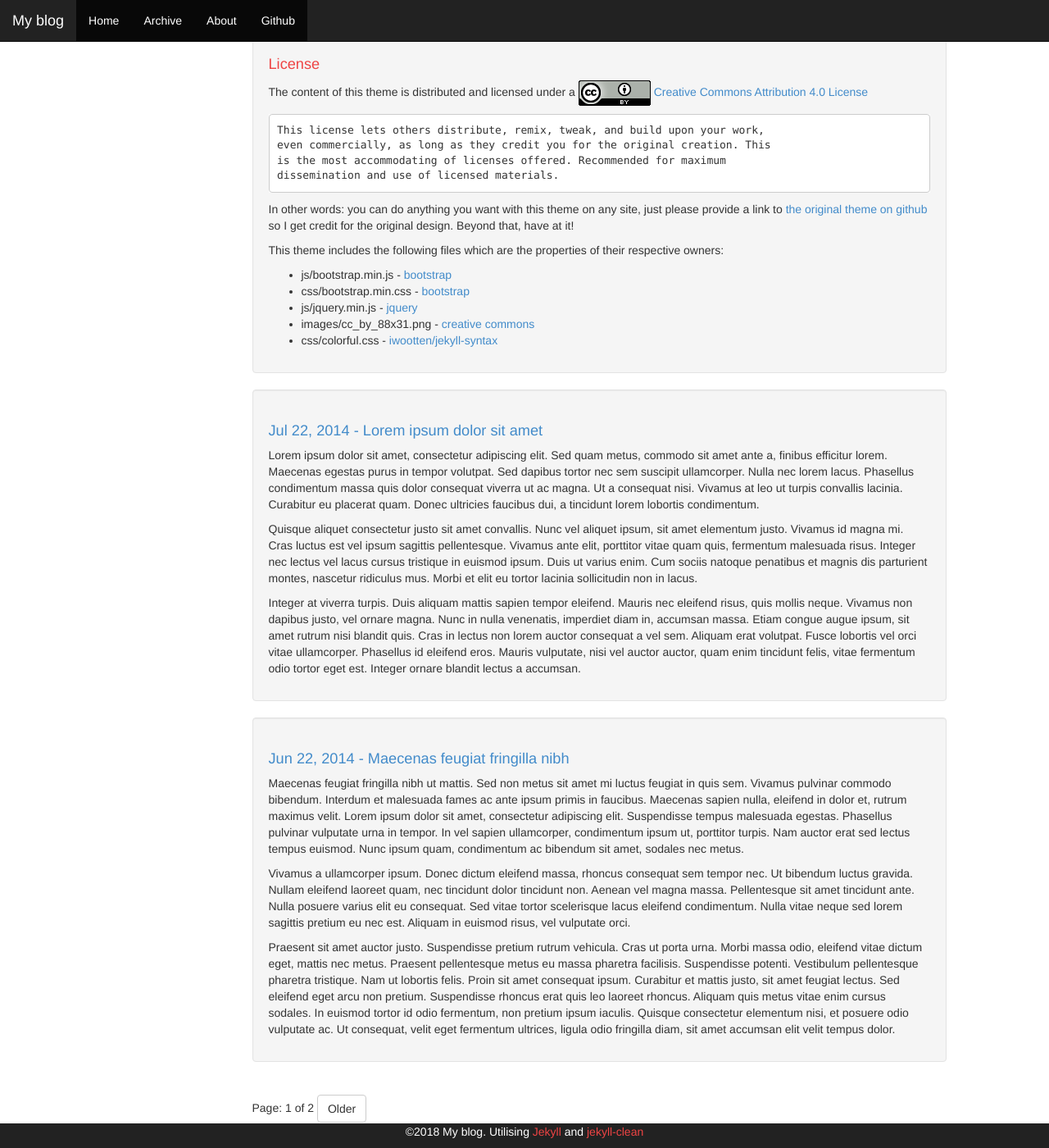
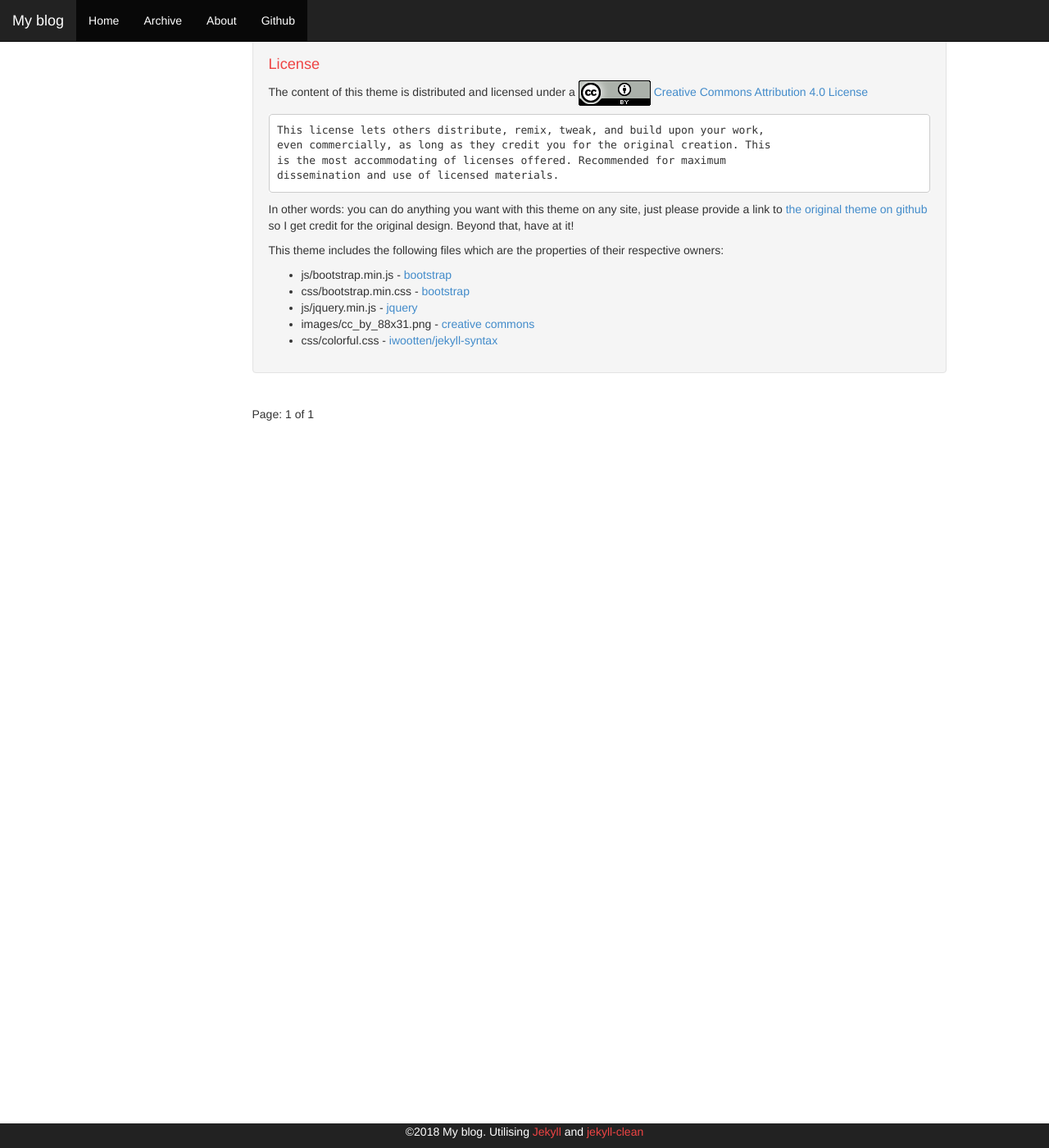
Before and after one commit to lissfletcher/blog, a Jekyll site: the page built from index.html, in a window 1280 px wide and 1400 px high, scrolled down 2242 px. Shown: the whole window at 82% size. Built offline with Jekyll 4.4.1, drawn with Linux system fonts in a browser that asks for light colours; the list of posts is cut into pages by our own code; some of the changed text lies outside the part shown.

```diff
--- a/_config.yml
+++ b/_config.yml
@@ -37,4 +37,4 @@ highlighter: rouge
 markdown: kramdown
 gems: ['jekyll-paginate']
 
-exclude: ['README.md', 'LICENSE']
+exclude: ['README.md', 'LICENSE', 'example-post.md']
--- a/_posts/2013-05-22-Nulla-vel-risus-dapibus.md
+++ /dev/null
@@ -1,12 +0,0 @@
----
-layout: post
-title: "Nulla vel risus dapibus"
-date: 2013-05-22 16:25:06 -0700
-comments: true
----
-
-Nulla vel risus dapibus, fringilla nunc id, interdum magna. Vivamus non diam egestas, bibendum elit sed, condimentum quam. Integer eu ipsum ultrices, tincidunt nibh at, auctor sem. Duis iaculis purus a aliquet gravida. Sed ornare, leo venenatis dignissim condimentum, nibh arcu iaculis dui, nec vulputate ante eros laoreet sem. Fusce dapibus, ante eu blandit tincidunt, odio quam vulputate libero, et interdum tellus lorem eleifend nisi. Nam elementum vel sapien sed rhoncus. Praesent commodo neque odio. Praesent a nisl nec neque laoreet dignissim. Quisque vitae felis a nisl sodales consequat ut ac mi. Etiam varius gravida accumsan. In sed lectus nec ipsum commodo efficitur. Ut vehicula diam eu justo pellentesque, in pulvinar lorem dapibus. Donec ornare metus vitae turpis malesuada, ut aliquet dolor vulputate. Aenean eget ipsum elit. Suspendisse tempor sagittis dictum.
-
-Vivamus dapibus justo vitae tellus dignissim, non interdum odio egestas. Maecenas tincidunt sem non consequat bibendum. Aliquam cursus, enim sed rutrum porta, nisl tellus ultrices ipsum, vel vestibulum orci tellus sit amet quam. Pellentesque ut viverra lacus. Suspendisse potenti. Ut augue enim, hendrerit sed interdum sed, ullamcorper sit amet ex. Donec at mi at erat hendrerit commodo at non eros. Fusce commodo nec quam at rhoncus.
-
-Aliquam molestie urna at turpis venenatis, et placerat lorem volutpat. Sed gravida arcu id lectus viverra eleifend. Sed in metus sit amet ante luctus dignissim. Etiam in sodales justo, in iaculis odio. Vestibulum accumsan felis vitae cursus pharetra. Nulla congue ipsum est, sed vulputate odio pulvinar id. Maecenas a sollicitudin turpis.
--- a/_posts/2013-06-22-Cum-sociis-natoque-penatibus.md
+++ /dev/null
@@ -1,12 +0,0 @@
----
-layout: post
-title: "Cum sociis natoque penatibus"
-date: 2013-06-22 16:25:06 -0700
-comments: true
----
-
-Cum sociis natoque penatibus et magnis dis parturient montes, nascetur ridiculus mus. Phasellus fermentum facilisis velit eu auctor. Maecenas tincidunt, leo tempor bibendum auctor, ligula lorem ultricies tellus, ac auctor lorem libero a sapien. Donec ac suscipit tellus. Quisque vitae placerat lorem. In ullamcorper malesuada risus, eget fringilla lacus dignissim at. Proin faucibus, nibh vel molestie scelerisque, lorem urna tempus lacus, id viverra odio dolor sit amet odio. In hendrerit, orci vel scelerisque luctus, arcu purus aliquet turpis, a bibendum nulla est et dui.
-
-Praesent pellentesque posuere lectus eget condimentum. Ut vitae nisi diam. Quisque vitae ipsum magna. Aliquam pretium laoreet tortor quis volutpat. Donec congue, nisl nec consequat varius, enim enim consectetur felis, a viverra libero elit in ligula. Cras posuere ipsum vel mi scelerisque, eu interdum velit elementum. Duis eu posuere est. Ut vestibulum urna eu viverra fringilla. Aliquam tempus nisi eros, vitae posuere nulla fermentum in. Praesent et justo eros. Proin eleifend justo vel justo condimentum ullamcorper. Curabitur vel vehicula lectus. Mauris sed ex ac ipsum ultrices bibendum at id tortor. Aenean dictum magna ac nisi posuere euismod. Ut fermentum, nulla quis venenatis varius, risus nulla dictum felis, ut dictum eros libero vitae justo.
-
-Integer aliquam tellus vel libero eleifend, condimentum euismod odio tincidunt. Vivamus felis ante, faucibus quis urna nec, volutpat pulvinar quam. Cras dictum libero ac augue bibendum, et pretium ex pharetra. Vivamus suscipit et erat id eleifend. Proin vulputate, quam sit amet pretium fermentum, felis neque scelerisque metus, a rhoncus quam nisi sit amet urna. Sed et commodo libero, laoreet rutrum eros. Vivamus tempor, leo eget scelerisque molestie, sapien augue viverra tortor, et semper arcu eros ut elit. Sed pulvinar ipsum in semper facilisis.
--- a/_posts/2014-06-22-Maecenas-feugiat-fringilla-nibh.md
+++ /dev/null
@@ -1,12 +0,0 @@
----
-layout: post
-title: "Maecenas feugiat fringilla nibh"
-date: 2014-06-22 16:25:06 -0700
-comments: true
----
-
-Maecenas feugiat fringilla nibh ut mattis. Sed non metus sit amet mi luctus feugiat in quis sem. Vivamus pulvinar commodo bibendum. Interdum et malesuada fames ac ante ipsum primis in faucibus. Maecenas sapien nulla, eleifend in dolor et, rutrum maximus velit. Lorem ipsum dolor sit amet, consectetur adipiscing elit. Suspendisse tempus malesuada egestas. Phasellus pulvinar vulputate urna in tempor. In vel sapien ullamcorper, condimentum ipsum ut, porttitor turpis. Nam auctor erat sed lectus tempus euismod. Nunc ipsum quam, condimentum ac bibendum sit amet, sodales nec metus.
-
-Vivamus a ullamcorper ipsum. Donec dictum eleifend massa, rhoncus consequat sem tempor nec. Ut bibendum luctus gravida. Nullam eleifend laoreet quam, nec tincidunt dolor tincidunt non. Aenean vel magna massa. Pellentesque sit amet tincidunt ante. Nulla posuere varius elit eu consequat. Sed vitae tortor scelerisque lacus eleifend condimentum. Nulla vitae neque sed lorem sagittis pretium eu nec est. Aliquam in euismod risus, vel vulputate orci.
-
-Praesent sit amet auctor justo. Suspendisse pretium rutrum vehicula. Cras ut porta urna. Morbi massa odio, eleifend vitae dictum eget, mattis nec metus. Praesent pellentesque metus eu massa pharetra facilisis. Suspendisse potenti. Vestibulum pellentesque pharetra tristique. Nam ut lobortis felis. Proin sit amet consequat ipsum. Curabitur et mattis justo, sit amet feugiat lectus. Sed eleifend eget arcu non pretium. Suspendisse rhoncus erat quis leo laoreet rhoncus. Aliquam quis metus vitae enim cursus sodales. In euismod tortor id odio fermentum, non pretium ipsum iaculis. Quisque consectetur elementum nisi, et posuere odio vulputate ac. Ut consequat, velit eget fermentum ultrices, ligula odio fringilla diam, sit amet accumsan elit velit tempus dolor.
--- a/_posts/2014-07-22-Lorem-ipsum-dolor-sit-amet.md
+++ /dev/null
@@ -1,12 +0,0 @@
----
-layout: post
-title: "Lorem ipsum dolor sit amet"
-date: 2014-07-22 16:25:06 -0700
-comments: true
----
-
-Lorem ipsum dolor sit amet, consectetur adipiscing elit. Sed quam metus, commodo sit amet ante a, finibus efficitur lorem. Maecenas egestas purus in tempor volutpat. Sed dapibus tortor nec sem suscipit ullamcorper. Nulla nec lorem lacus. Phasellus condimentum massa quis dolor consequat viverra ut ac magna. Ut a consequat nisi. Vivamus at leo ut turpis convallis lacinia. Curabitur eu placerat quam. Donec ultricies faucibus dui, a tincidunt lorem lobortis condimentum.
-
-Quisque aliquet consectetur justo sit amet convallis. Nunc vel aliquet ipsum, sit amet elementum justo. Vivamus id magna mi. Cras luctus est vel ipsum sagittis pellentesque. Vivamus ante elit, porttitor vitae quam quis, fermentum malesuada risus. Integer nec lectus vel lacus cursus tristique in euismod ipsum. Duis ut varius enim. Cum sociis natoque penatibus et magnis dis parturient montes, nascetur ridiculus mus. Morbi et elit eu tortor lacinia sollicitudin non in lacus.
-
-Integer at viverra turpis. Duis aliquam mattis sapien tempor eleifend. Mauris nec eleifend risus, quis mollis neque. Vivamus non dapibus justo, vel ornare magna. Nunc in nulla venenatis, imperdiet diam in, accumsan massa. Etiam congue augue ipsum, sit amet rutrum nisi blandit quis. Cras in lectus non lorem auctor consequat a vel sem. Aliquam erat volutpat. Fusce lobortis vel orci vitae ullamcorper. Phasellus id eleifend eros. Mauris vulputate, nisi vel auctor auctor, quam enim tincidunt felis, vitae fermentum odio tortor eget est. Integer ornare blandit lectus a accumsan.
```
Also changed, not shown: example-post.md (added, +48 -0 lines).
